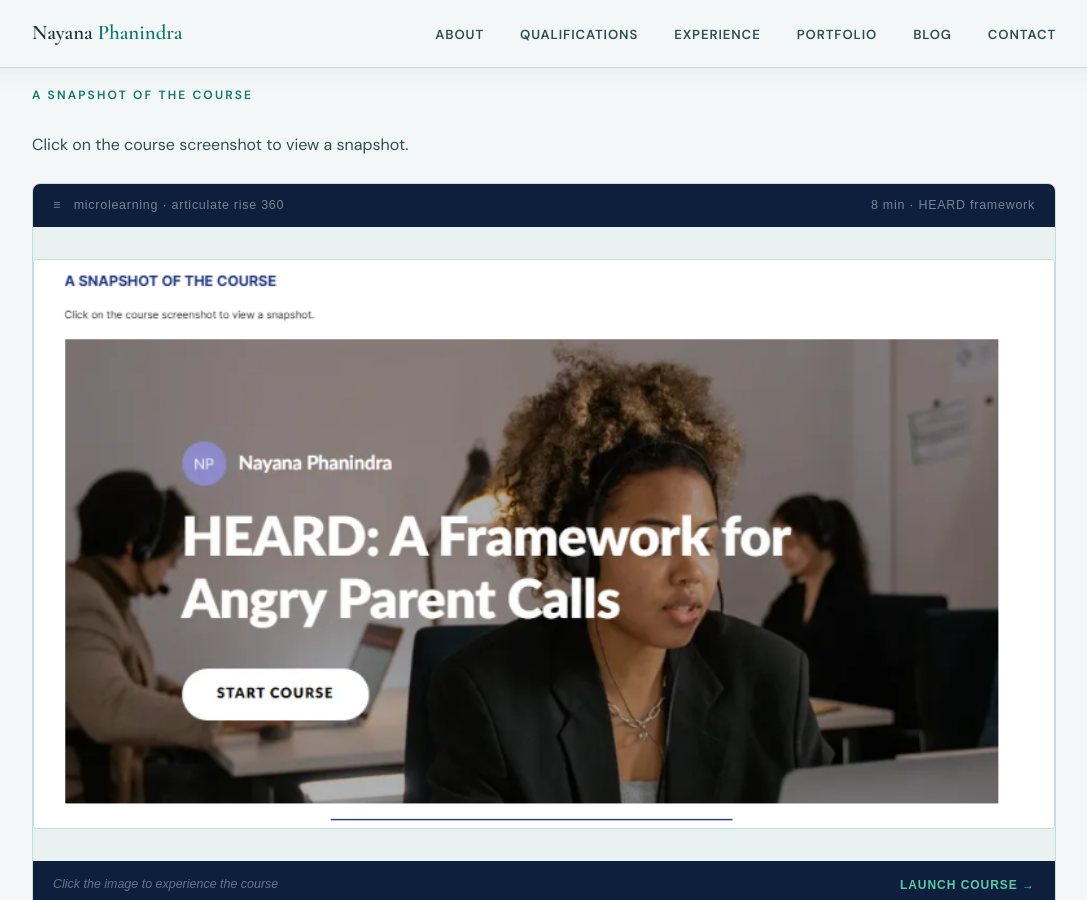
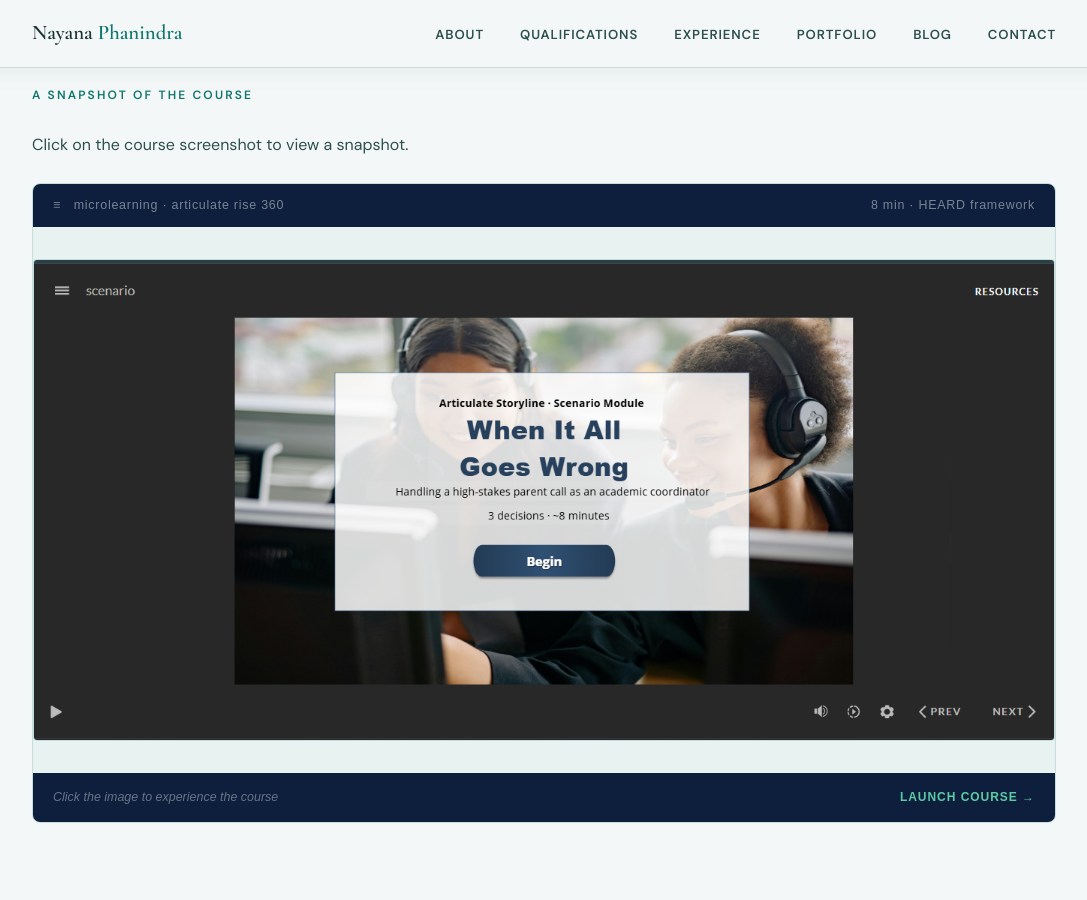
Before and after one commit to nayanaphanindra/nayanaphanindra.github.io, a Jekyll site: the page built from _portfolio/heard-framework.md, in a window 1280 px wide and 900 px high, scrolled down 1614 px. Shown: the whole window, without its empty margins (96-1183 px from the left). Built offline with Jekyll 4.4.1, drawn with Linux system fonts in a browser that asks for light colours.

Commit message:
Update heard-framework.md

```diff
--- a/_portfolio/heard-framework.md
+++ b/_portfolio/heard-framework.md
@@ -295,7 +295,7 @@ excerpt: "A microlearning module for academic coordinators at an edtech provider
       <span>8 min · HEARD framework</span>
     </div>
     <a href="https://nayanapsychologist-spec.github.io/storyline-simulation/story.html" target="_blank" rel="noopener" class="snapshot-img-wrap">
-        <img src= "/assets/images/heard-rise.png" alt="HEARD Framework — Rise 360 course preview" />
+        <img src="/assets/images/heard-storyline.png" />
         <div class="snapshot-overlay">
           <span class="snapshot-overlay-btn">Launch course →</span>
         </div>
```
